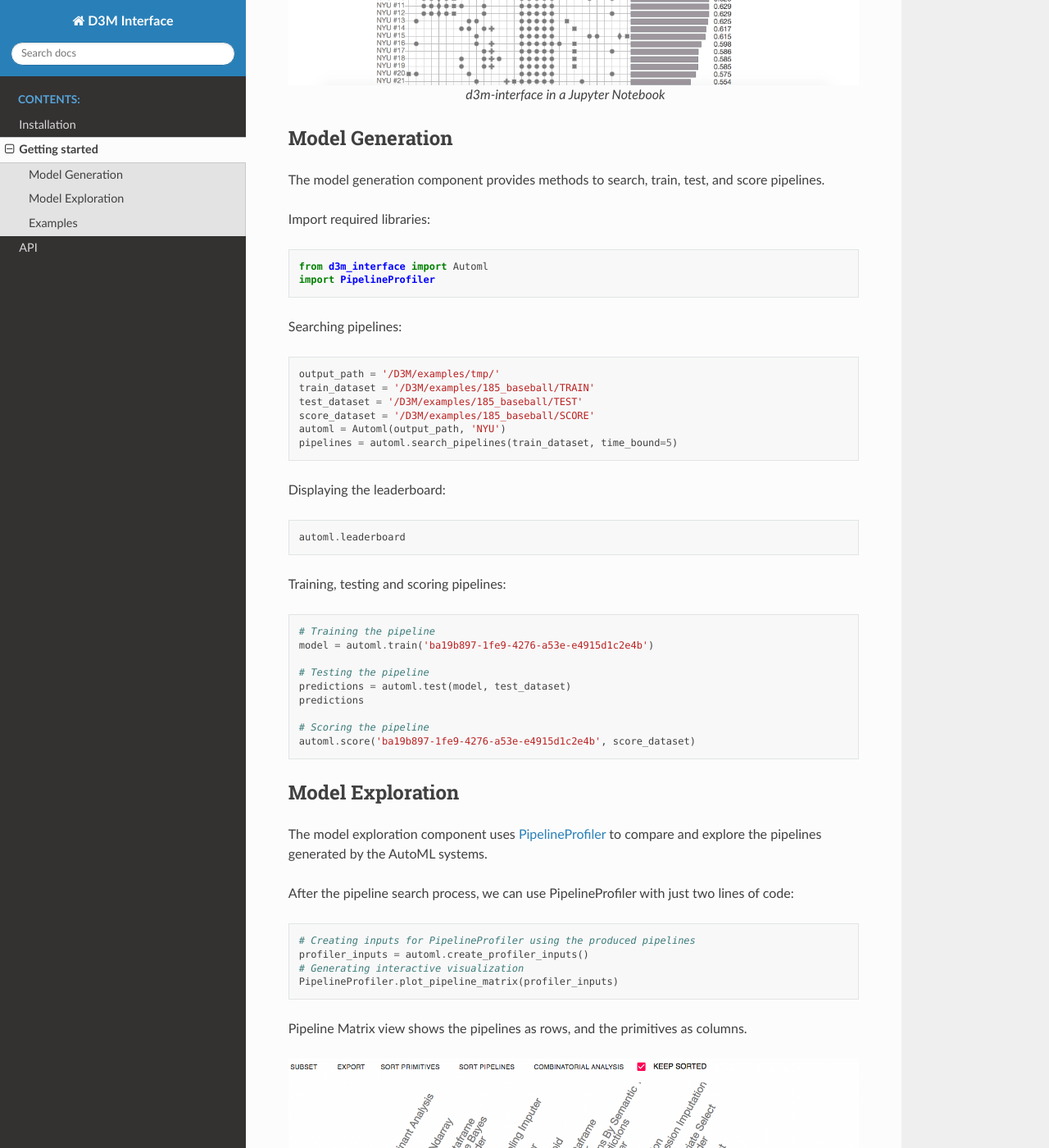
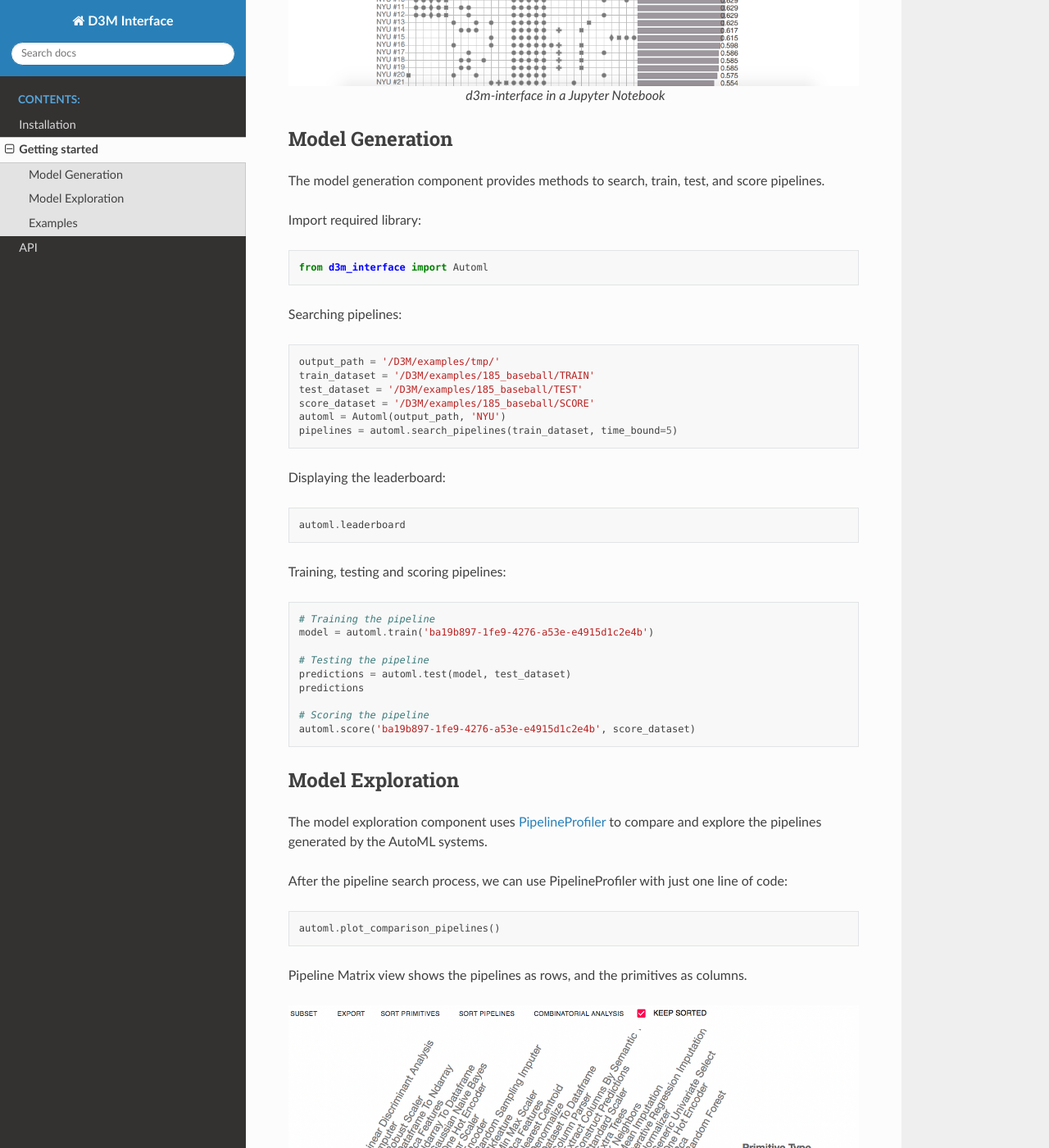
Before and after one commit to VIDA-NYU/d3m_interface, a Sphinx documentation site: the page built from docs/source/getting-started.rst, in a window 1280 px wide and 1400 px high, scrolled down 1077 px. Shown: the whole window at 82% size. Built offline with Sphinx 7.4.7 and the Read the Docs theme 2.0.0, drawn with Linux system fonts in a browser that asks for light colours.

Commit message:
Update documentation

```diff
--- a/docs/source/getting-started.rst
+++ b/docs/source/getting-started.rst
@@ -21,12 +21,11 @@ Model Generation
 The model generation component provides methods to search, train, test, and score pipelines.
 
 
-Import required libraries:
+Import required library:
 
 .. code-block:: python
 
     from d3m_interface import Automl
-    import PipelineProfiler
 
 Searching pipelines:
 
@@ -65,14 +64,11 @@ Model Exploration
 The model exploration component uses `PipelineProfiler <https://pypi.org/project/pipelineprofiler/>`__ to compare and explore the pipelines generated by the AutoML systems.
 
 
-After the pipeline search process, we can use PipelineProfiler with just two lines of code:
+After the pipeline search process, we can use PipelineProfiler with just one line of code:
 
 .. code-block:: python
 
-    # Creating inputs for PipelineProfiler using the produced pipelines
-    profiler_inputs = automl.create_profiler_inputs()
-    # Generating interactive visualization
-    PipelineProfiler.plot_pipeline_matrix(profiler_inputs)
+    automl.plot_comparison_pipelines()
 
 Pipeline Matrix view shows the pipelines as rows, and the primitives as columns.
 
```
Also changed, not shown: docs/source/images/d3m_interface_exploration.png.
